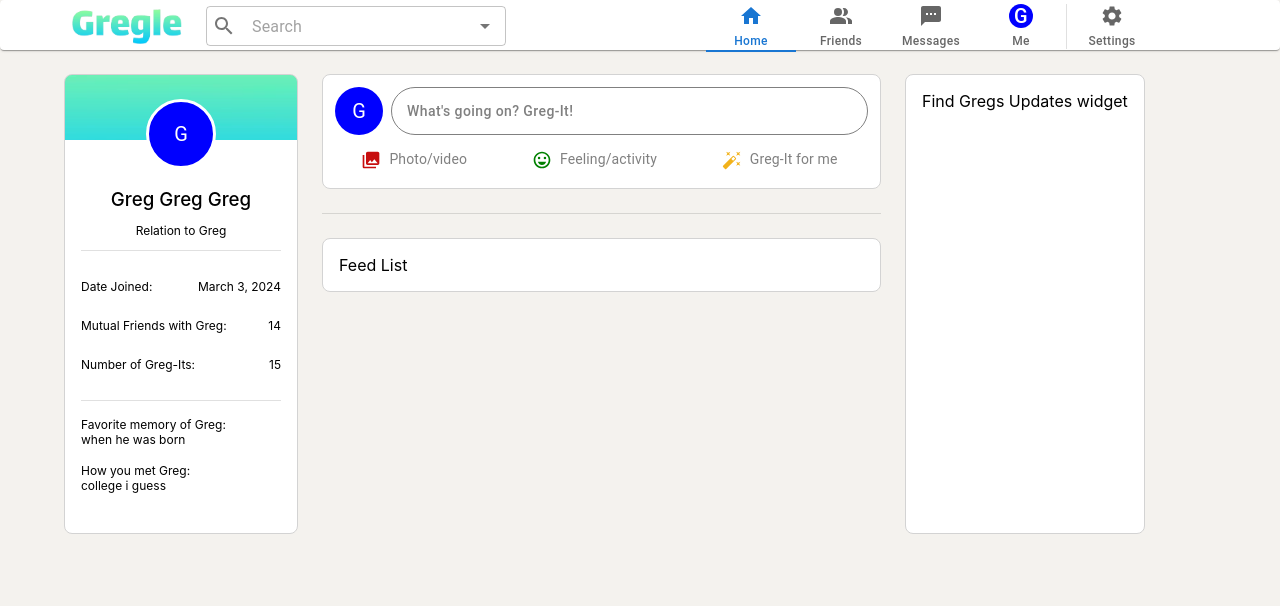
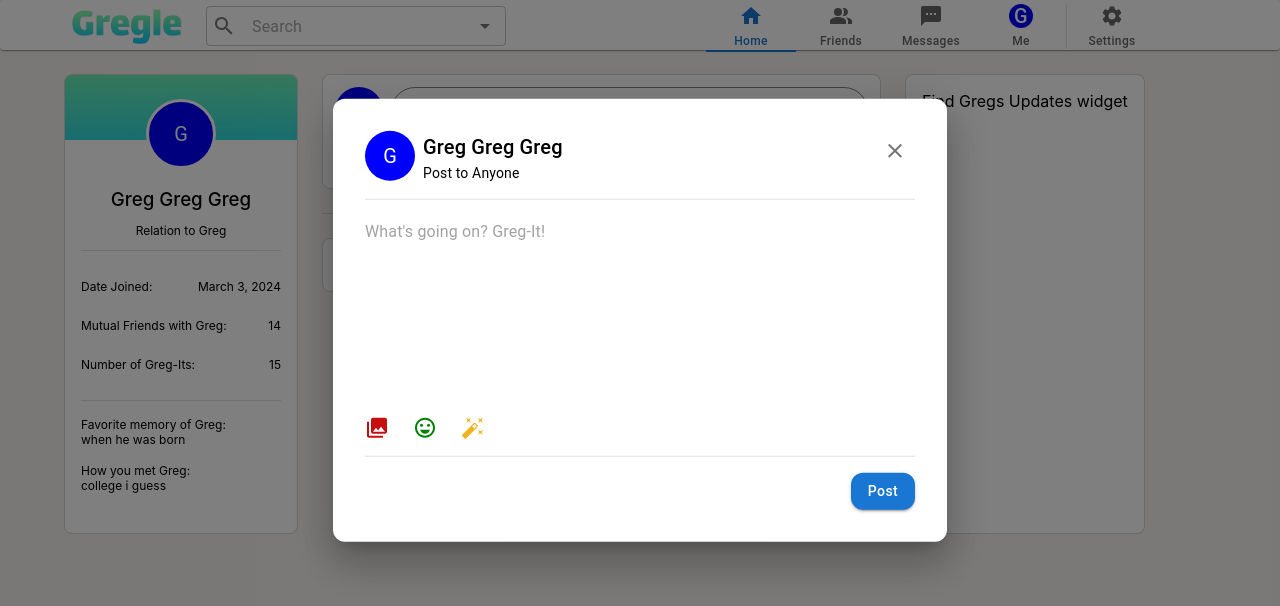
Before and after one commit to gfuerte/gregle, a React (Create React App) app: page /gregle/home in a window 1280 px wide. Both pictures are taken after a click on the button "What's going on? Greg-It!". Shown: the top 606 px of the page. Built offline with nearby package versions, Linux system fonts and the light colour scheme.

Commit message:
Add post modal, add logic for generate random post prompt

```diff
--- a/package.json
+++ b/package.json
@@ -16,6 +16,7 @@
     "@types/react": "^18.2.61",
     "@types/react-dom": "^18.2.19",
     "react": "^18.2.0",
+    "react-device-detect": "^2.2.3",
     "react-dom": "^18.2.0",
     "react-router-dom": "^6.22.2",
     "react-scripts": "5.0.1",
--- a/src/widgets/home/feed/post/PostButton.tsx
+++ b/src/widgets/home/feed/post/PostButton.tsx
@@ -1,19 +1,21 @@
-import React, { useCallback } from 'react'
+import React, { Fragment, useContext } from 'react'
+import { PostWidgetContext } from './PostWidget'
 
 import Button from '@mui/material/Button'
 
 export const PostButton = () => {
-    const onPostButtonClick = useCallback(() => {
-        console.log('post clicked')
-    }, [])
+    const { postActions } = useContext(PostWidgetContext)
+    const { openCloseModal } = postActions
 
     return (
+        <Fragment>
             <Button
-            onClick={onPostButtonClick}
+                onClick={openCloseModal}
                 variant="outlined"
                 sx={{ borderRadius: 8, flexGrow: 1, color: 'gray', borderColor: 'gray', justifyContent: 'flex-start', textTransform: 'none' }}
             >
                 What's going on? Greg-It!
             </Button>
+        </Fragment>
     )
 }
--- /dev/null
+++ b/src/widgets/home/feed/post/PostModal.tsx
@@ -0,0 +1,112 @@
+import React, { Fragment, useContext } from 'react'
+import { PostWidgetContext } from './PostWidget'
+import Typewriter from '../../../shared/Typewriter'
+
+import AutoFixHighIcon from '@mui/icons-material/AutoFixHigh'
+import Avatar from '@mui/material/Avatar'
+import Backdrop from '@mui/material/Backdrop'
+import Box from '@mui/material/Box'
+import Button from '@mui/material/Button'
+import CloseIcon from '@mui/icons-material/Close'
+import CollectionsIcon from '@mui/icons-material/Collections'
+import Divider from '@mui/material/Divider'
+import Fade from '@mui/material/Fade'
+import IconButton from '@mui/material/IconButton'
+import Modal from '@mui/material/Modal'
+import SentimentVerySatisfiedIcon from '@mui/icons-material/SentimentVerySatisfied'
+import Stack from '@mui/material/Stack'
+import TextField from '@mui/material/TextField'
+import Typography from '@mui/material/Typography'
+
+const modalBoxStyle = {
+    position: 'absolute' as 'absolute',
+    top: '40%',
+    left: '50%',
+    transform: 'translate(-50%, -50%)',
+    width: 550,
+    bgcolor: 'background.paper',
+    borderRadius: 3,
+    boxShadow: 24,
+    p: 4,
+}
+
+export const PostModal = () => {
+    const { postWidgetState, postActions } = useContext(PostWidgetContext)
+    const { openModal, initialText, postText } = postWidgetState
+
+    const { openCloseModal, setInitialPostText, setPostText } = postActions
+
+    return (
+        <Fragment>
+            <Modal
+                open={openModal}
+                onClose={openCloseModal}
+                closeAfterTransition
+                slots={{ backdrop: Backdrop }}
+                slotProps={{
+                    backdrop: {
+                        timeout: 500,
+                    },
+                }}
+            >
+                <Fade in={openModal}>
+                    <Box sx={modalBoxStyle}>
+                        <Stack direction="column" divider={<Divider orientation="horizontal" flexItem />} spacing={2}>
+                            <Stack direction="row" alignItems="flex-start" justifyContent="space-between">
+                                <Stack direction="row" spacing={1}>
+                                    <Avatar alt="Gregle Avatar" sx={{ width: 50, height: 50, bgcolor: 'blue' }}>
+                                        G
+                                    </Avatar>
+                                    <Stack direction="column">
+                                        <Typography variant="h6">Greg Greg Greg</Typography>
+                                        <Typography variant="body2">Post to Anyone</Typography>
+                                    </Stack>
+                                </Stack>
+                                <IconButton onClick={openCloseModal}>
+                                    <CloseIcon />
+                                </IconButton>
+                            </Stack>
+                            <Stack direction="column">
+                                {initialText !== '' ? (
+                                    <Stack sx={{ minHeight: 200 }}>
+                                        <Typography sx={{ padding: '3px 0px' }}>
+                                            <Typewriter text={initialText} typingSpeed={40} setInitialPostText={setInitialPostText} />
+                                        </Typography>
+                                    </Stack>
+                                ) : (
+                                    <TextField
+                                        onChange={e => setPostText(e.target.value)}
+                                        value={postText}
+                                        autoFocus
+                                        onFocus={e => e.currentTarget.setSelectionRange(e.currentTarget.value.length, e.currentTarget.value.length)}
+                                        fullWidth
+                                        multiline
+                                        minRows={8}
+                                        maxRows={8}
+                                        variant="standard"
+                                        placeholder="What's going on? Greg-It!"
+                                        sx={{ minHeight: 200 }}
+                                        InputProps={{
+                                            disableUnderline: true,
+                                        }}
+                                    />
+                                )}
+
+                                <Stack direction="row" spacing={3}>
+                                    <CollectionsIcon sx={{ color: '#c70e0e' }} />
+                                    <SentimentVerySatisfiedIcon sx={{ color: 'green' }} />
+                                    <AutoFixHighIcon sx={{ color: '#f2b21b' }} />
+                                </Stack>
+                            </Stack>
+                            <Stack alignItems="flex-end">
+                                <Button onClick={openCloseModal} disabled={false} variant="contained" sx={{ textTransform: 'none', borderRadius: 3 }}>
+                                    Post
+                                </Button>
+                            </Stack>
+                        </Stack>
+                    </Box>
+                </Fade>
+            </Modal>
+        </Fragment>
+    )
+}
--- a/src/widgets/home/feed/post/PostRandomButton.tsx
+++ b/src/widgets/home/feed/post/PostRandomButton.tsx
@@ -1,13 +1,22 @@
-import React, { useCallback } from 'react'
-import { IconButtonText } from './PostWidget'
+import React, { useCallback, useContext } from 'react'
+import { IconButtonText, PostWidgetContext } from './PostWidget'
 
 import AutoFixHighIcon from '@mui/icons-material/AutoFixHigh'
 import Button from '@mui/material/Button'
 
 export const PostRandomButton = () => {
+    const { setPostWidgetState } = useContext(PostWidgetContext)
+
     const onPostRandomClick = useCallback(() => {
-        console.log('post random')
-    }, [])
+        const randomText = `It's a long, long way from Ba Sing Se! But the Girls in the City they look so Pretty!!`
+
+        setPostWidgetState!(prevState => ({
+            ...prevState,
+            initialText: randomText,
+            postText: randomText,
+            openModal: true,
+        }))
+    }, [setPostWidgetState])
 
     return (
         <Button onClick={onPostRandomClick} startIcon={<AutoFixHighIcon />} sx={{ textTransform: 'none', color: '#f2b21b' }}>
--- a/src/widgets/home/feed/post/PostWidget.tsx
+++ b/src/widgets/home/feed/post/PostWidget.tsx
@@ -1,6 +1,7 @@
-import React from 'react'
+import React, { Dispatch, SetStateAction, createContext, useState } from 'react'
 import { PostButton } from './PostButton'
 import { PostMediaButton } from './PostMediaButton'
+import { PostModal } from './PostModal'
 import { PostMoodButton } from './PostMoodButton'
 import { PostRandomButton } from './PostRandomButton'
 
@@ -8,6 +9,39 @@ import Avatar from '@mui/material/Avatar'
 import Box from '@mui/material/Box'
 import Stack from '@mui/material/Stack'
 import Typography from '@mui/material/Typography'
+
+interface PostWidgetStateProps {
+    initialText: string
+    postText: string
+    openModal: boolean
+}
+
+const defaultPostWidgetValues: PostWidgetStateProps = {
+    initialText: '',
+    postText: '',
+    openModal: false,
+}
+
+const defaultPostActions: {
+    openCloseModal: () => void
+    setInitialPostText: (initialText: string) => void
+    setPostText: (postText: string) => void
+} = {
+    openCloseModal: () => {},
+    setInitialPostText: (initialText: string) => {},
+    setPostText: (postText: string) => {},
+}
+
+interface PostWidgetContextProps {
+    postWidgetState: PostWidgetStateProps
+    setPostWidgetState?: Dispatch<SetStateAction<PostWidgetStateProps>>
+    postActions: typeof defaultPostActions
+}
+
+export const PostWidgetContext = createContext<PostWidgetContextProps>({
+    postWidgetState: defaultPostWidgetValues,
+    postActions: defaultPostActions,
+})
 
 interface IconButtonTextProps {
     text: string
@@ -22,7 +56,37 @@ export const IconButtonText = ({ text }: IconButtonTextProps): JSX.Element => {
 }
 
 export const PostWidget = () => {
+    const [postWidgetState, setPostWidgetState] = useState<PostWidgetStateProps>(defaultPostWidgetValues)
+    const openCloseModal = () => {
+        setPostWidgetState((prevState: PostWidgetStateProps) => ({
+            ...prevState,
+            openModal: !postWidgetState.openModal,
+            postText: postWidgetState.openModal ? '' : postWidgetState.postText,
+        }))
+    }
+
+    const setInitialPostText = (initialText: string) => {
+        setPostWidgetState((prevState: PostWidgetStateProps) => ({
+            ...prevState,
+            initialText,
+        }))
+    }
+
+    const setPostText = (postText: string) => {
+        setPostWidgetState((prevState: PostWidgetStateProps) => ({
+            ...prevState,
+            postText,
+        }))
+    }
+
+    const postActions = {
+        openCloseModal,
+        setInitialPostText,
+        setPostText,
+    }
+
     return (
+        <PostWidgetContext.Provider value={{ postWidgetState, setPostWidgetState, postActions }}>
             <Box minWidth={525} component="section" sx={{ p: 1.5, borderRadius: 2, border: '1px solid lightgrey', backgroundColor: 'white' }}>
                 <Stack direction="column" alignItems="stretch" spacing={1}>
                     <Stack direction="row" spacing={1}>
@@ -38,5 +102,7 @@ export const PostWidget = () => {
                     </Stack>
                 </Stack>
             </Box>
+            <PostModal />
+        </PostWidgetContext.Provider>
     )
 }
--- /dev/null
+++ b/src/widgets/shared/Typewriter.tsx
@@ -0,0 +1,29 @@
+import React, { useState, useEffect } from 'react'
+
+interface TypewriterProps {
+    text: string
+    typingSpeed: number
+    setInitialPostText?: ((initialText: string) => void) | undefined
+}
+
+const Typewriter = ({ text, typingSpeed, setInitialPostText }: TypewriterProps) => {
+    const [currentText, setCurrentText] = useState('')
+    const [currentIndex, setCurrentIndex] = useState(0)
+
+    useEffect(() => {
+        if (currentIndex < text.length) {
+            const timeout = setTimeout(() => {
+                setCurrentText(prevText => prevText + text[currentIndex])
+                setCurrentIndex(prevIndex => prevIndex + 1)
+            }, typingSpeed)
+
+            return () => clearTimeout(timeout)
+        } else {
+            setInitialPostText!('')
+        }
+    }, [setInitialPostText, currentIndex, typingSpeed, text])
+
+    return <span>{currentText}</span>
+}
+
+export default Typewriter
```
Also changed, not shown: 1 other file (tests, documents, lock files or other folders). Lines whose indentation alone changed are shown as unchanged.
